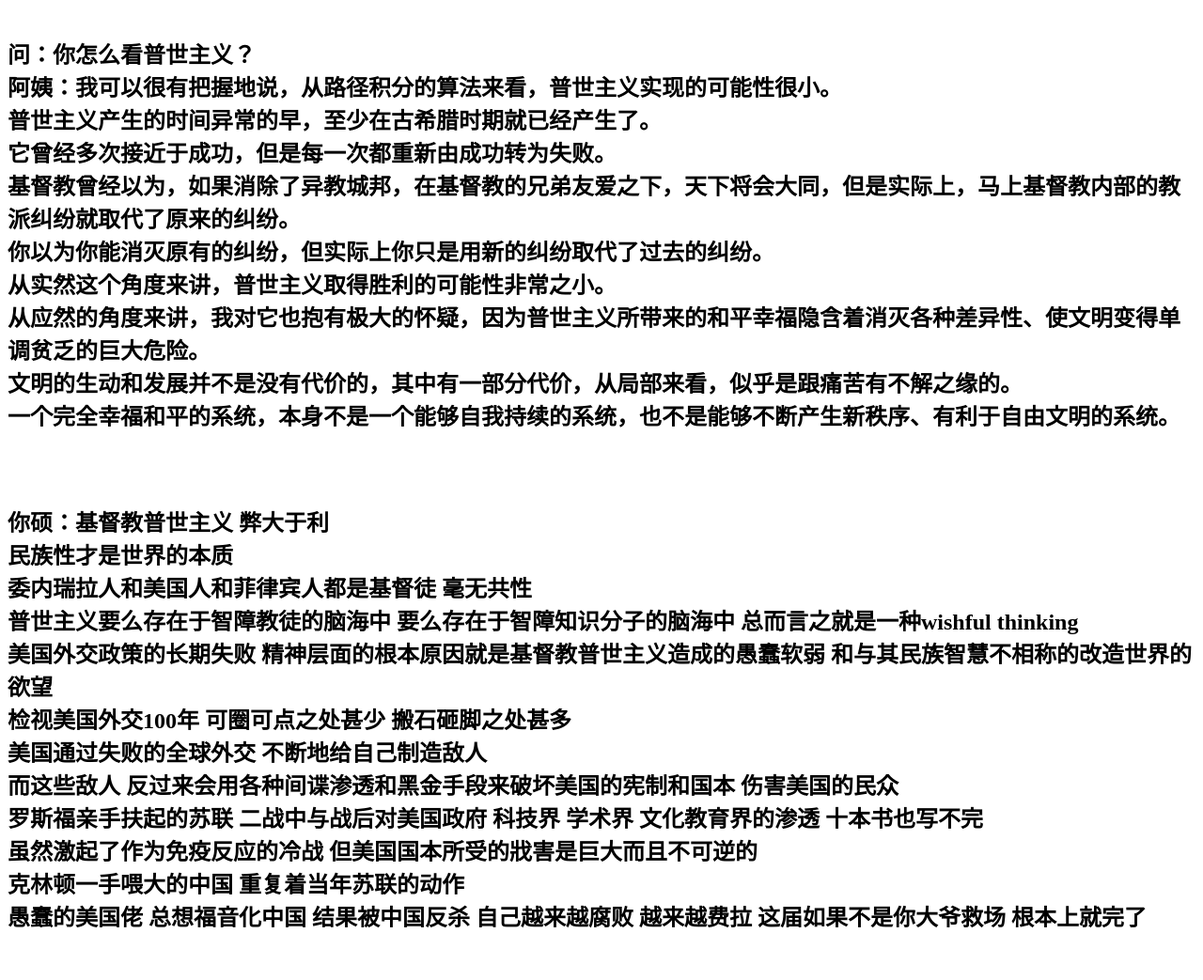
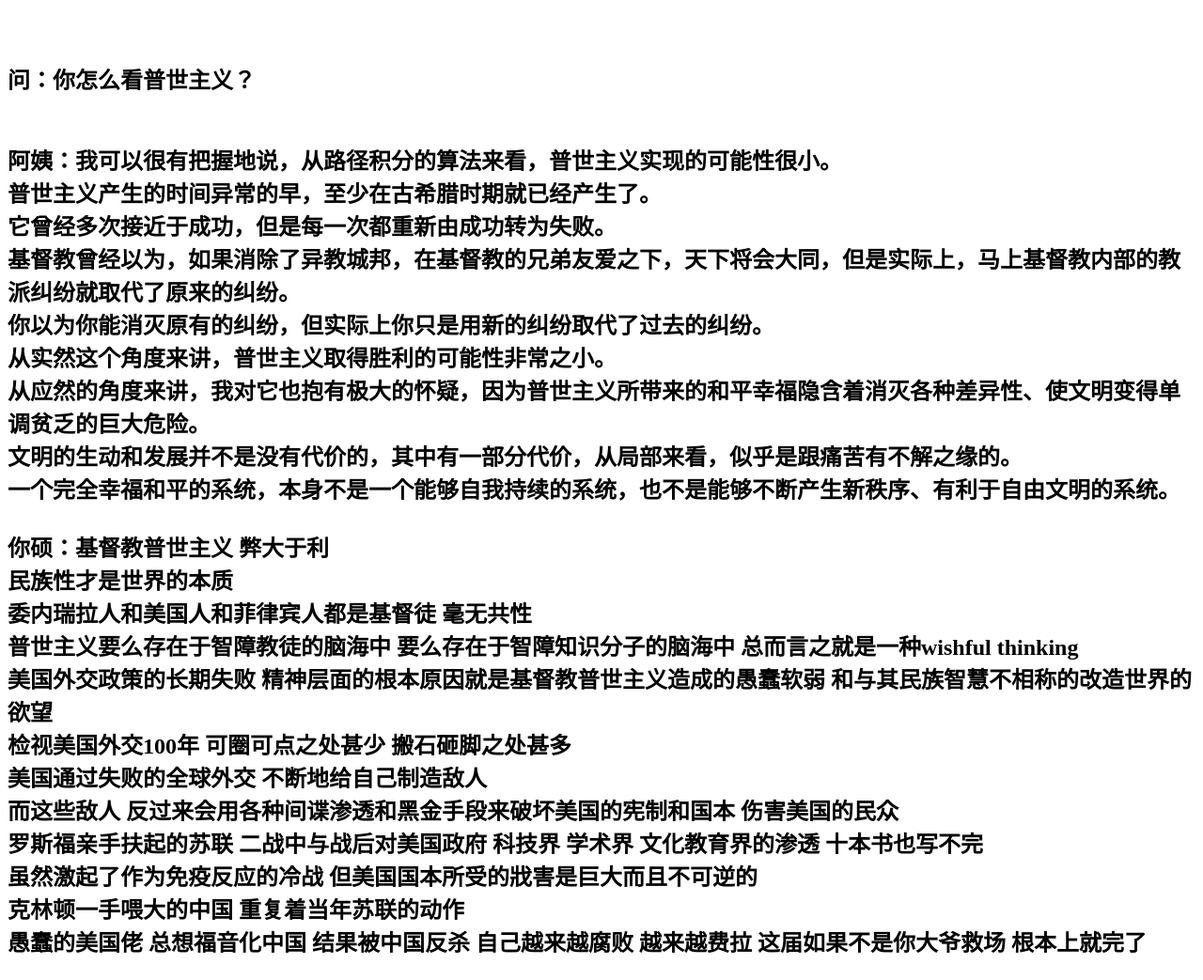
Before and after one commit to febian-zhang/Flood, a plain HTML site: page index.html in a window 1280 px wide. Shown: the part 180-1223 px from the top of the page at 94% size. Before the commit the page ends 1196 px from the top, so only its background shows below. Drawn offline with Linux system fonts and the light colour scheme.

Commit message:
Update index.html

```diff
--- a/index.html
+++ b/index.html
@@ -1,6 +1,7 @@
 <h1>洪水淆</h1><br/>
 <h2>普世主义<h2><br/>
-<p>问：你怎么看普世主义？<br/>
+ <br/>
+<p>问：你怎么看普世主义？<p><br/>
 阿姨：我可以很有把握地说，从路径积分的算法来看，普世主义实现的可能性很小。<br/>
 普世主义产生的时间异常的早，至少在古希腊时期就已经产生了。<br/>
 它曾经多次接近于成功，但是每一次都重新由成功转为失败。<br/>
@@ -9,7 +10,7 @@
 从实然这个角度来讲，普世主义取得胜利的可能性非常之小。<br/>
 从应然的角度来讲，我对它也抱有极大的怀疑，因为普世主义所带来的和平幸福隐含着消灭各种差异性、使文明变得单调贫乏的巨大危险。<br/>
 文明的生动和发展并不是没有代价的，其中有一部分代价，从局部来看，似乎是跟痛苦有不解之缘的。<br/>
-一个完全幸福和平的系统，本身不是一个能够自我持续的系统，也不是能够不断产生新秩序、有利于自由文明的系统。<p><br/>
+一个完全幸福和平的系统，本身不是一个能够自我持续的系统，也不是能够不断产生新秩序、有利于自由文明的系统。<br/>
 <br/>
 你硕：基督教普世主义 弊大于利<br/>
 民族性才是世界的本质  <br/>
```
